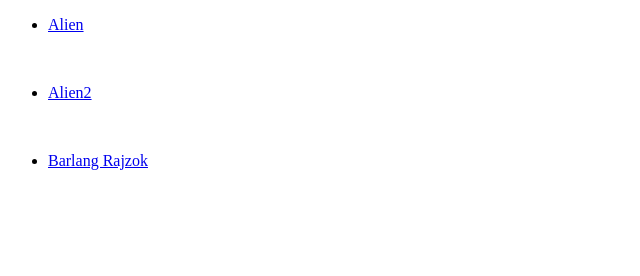
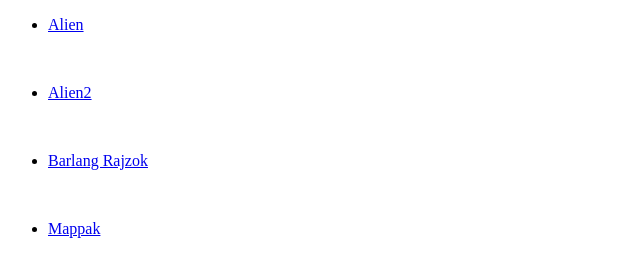
Before and after one commit to balhun/balhun.github-io, a plain HTML site: page index.html in a window 1280 px wide. Shown: the full height of the page, 0-640 px from the left. Drawn offline with Linux system fonts and the light colour scheme.

Commit message:
Update index.html

```diff
--- a/index.html
+++ b/index.html
@@ -17,5 +17,8 @@
     <ul>
         <li><a href="/barlang/barlang.html">Barlang Rajzok</a></li>
     </ul><br>
+    <ul>
+        <li><a href="/mappak/index.html">Mappak</a></li>
+    </ul><br>
 </body>
 </html>
```
